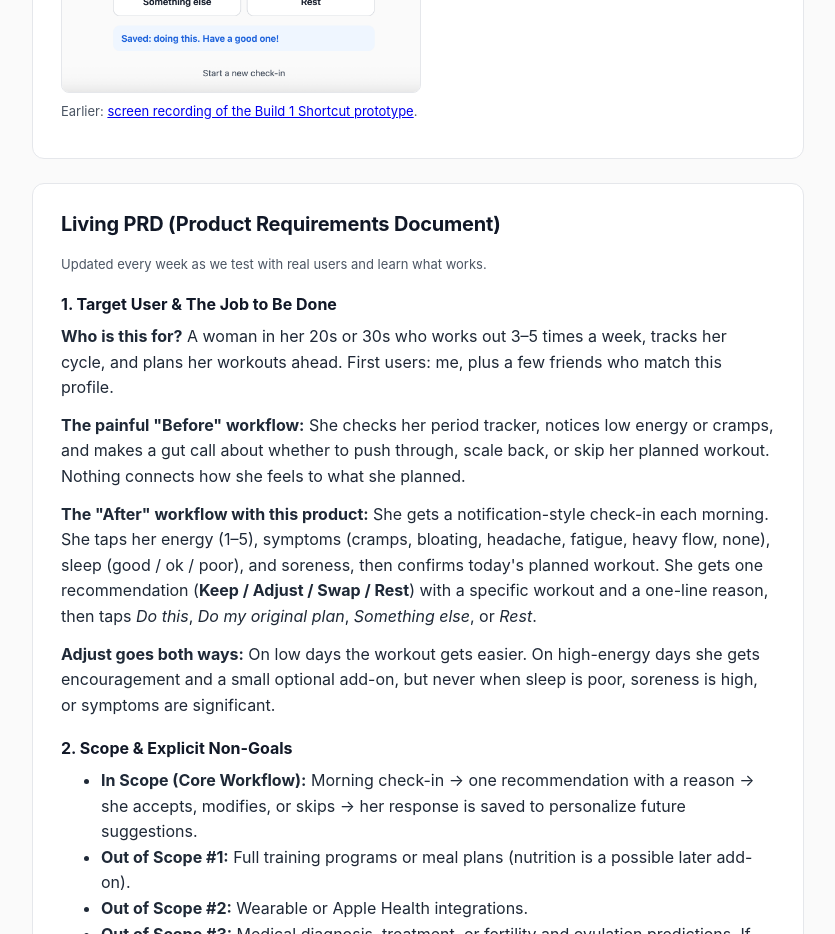
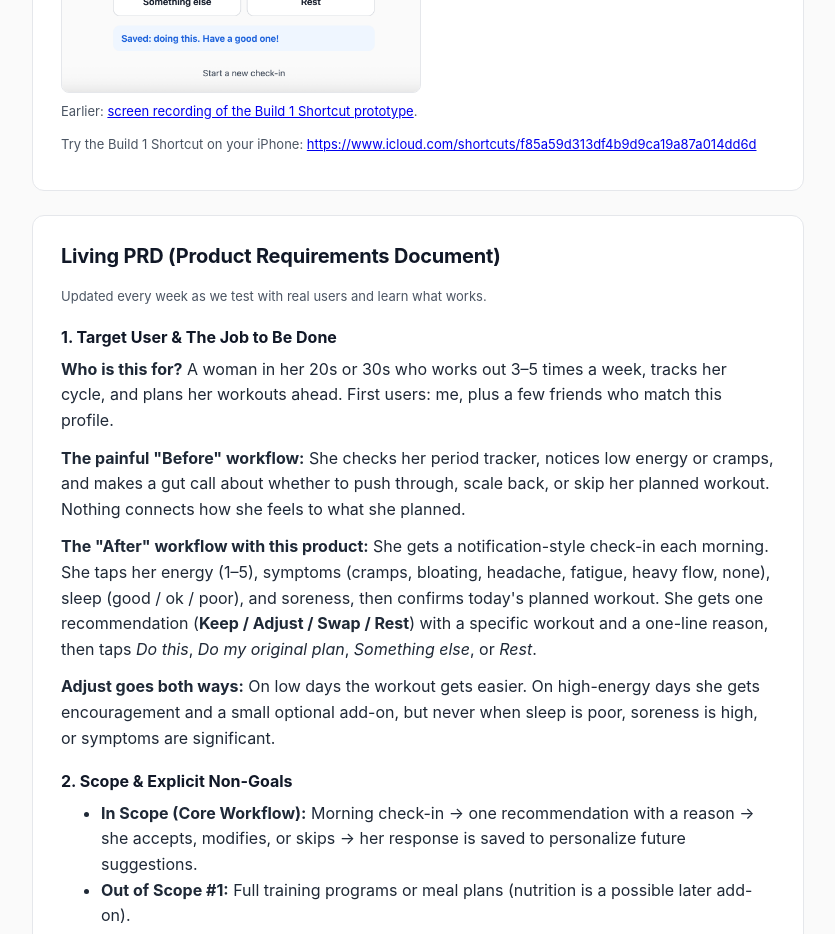
Before and after one commit to building-with-ai-f26/jjs10216-cyclesync, a website: page docs/index.html in a window 1280 px wide. Shown: the part 840-1774 px from the top of the page, without its empty margins (222-1057 px from the left). Drawn offline with Linux system fonts and the light colour scheme.

Commit message:
Add the Build 1 Shortcut iCloud link to README and Product Page
Co-Authored-By: Claude Opus 5.5 <noreply@anthropic.com>

```diff
--- a/docs/index.html
+++ b/docs/index.html
@@ -172,6 +172,7 @@
       </p>
       <img src="images/cyclesync-card.png" alt="CycleSync recommendation card from the Build 2 app" style="display: block; width: 100%; max-width: 360px; height: auto; border: 1px solid var(--border); border-radius: 8px;" />
       <p class="meta" style="margin-top: 8px;">Earlier: <a href="assets/cyclesync-build1-demo.mp4">screen recording of the Build 1 Shortcut prototype</a>.</p>
+      <p class="meta">Try the Build 1 Shortcut on your iPhone: <a href="https://www.icloud.com/shortcuts/f85a59d313df4b9d9ca19a87a014dd6d">https://www.icloud.com/shortcuts/f85a59d313df4b9d9ca19a87a014dd6d</a></p>
     </section>
 
     <!-- LIVING PRD (Updated every week!) -->
```
Also changed, not shown: README.md.
